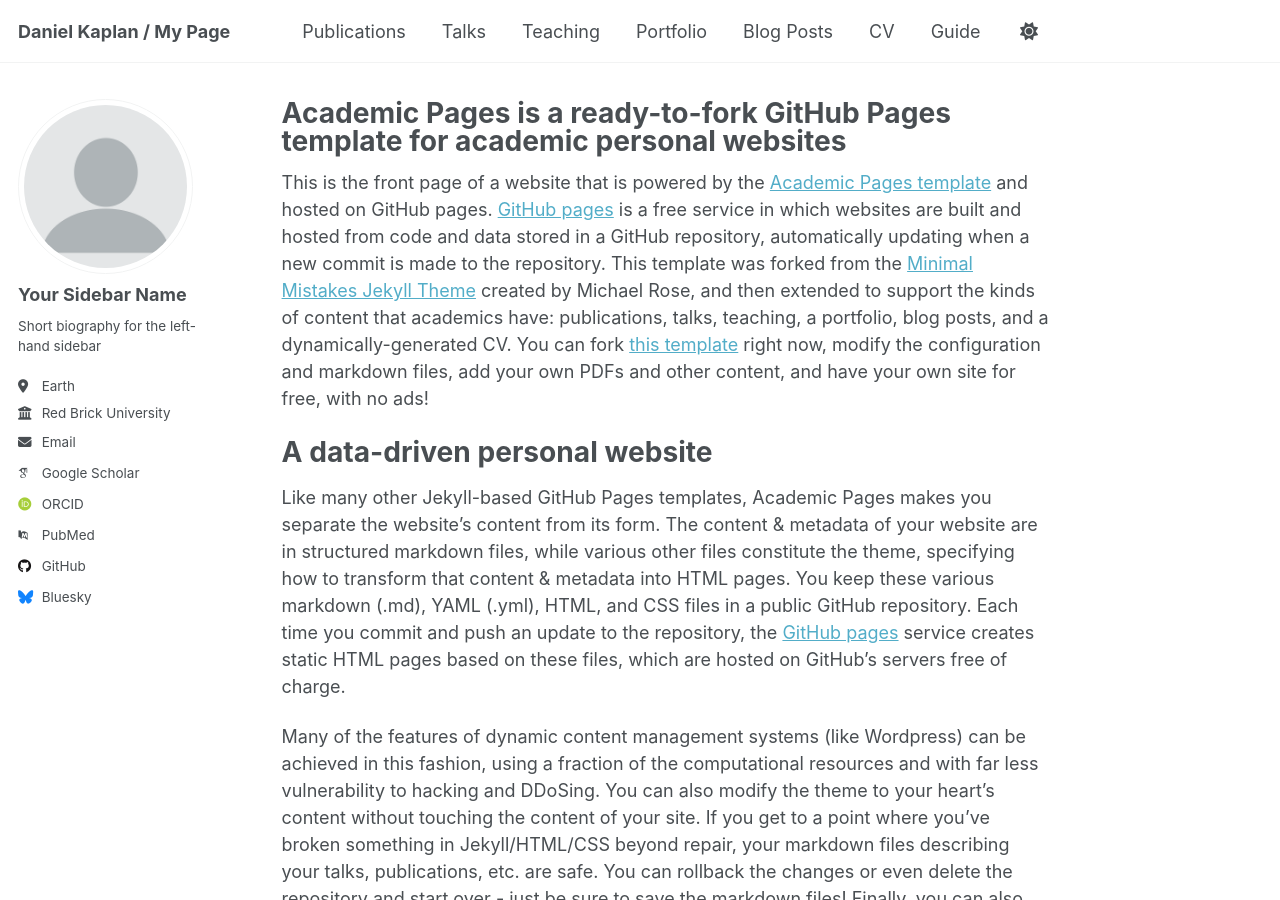
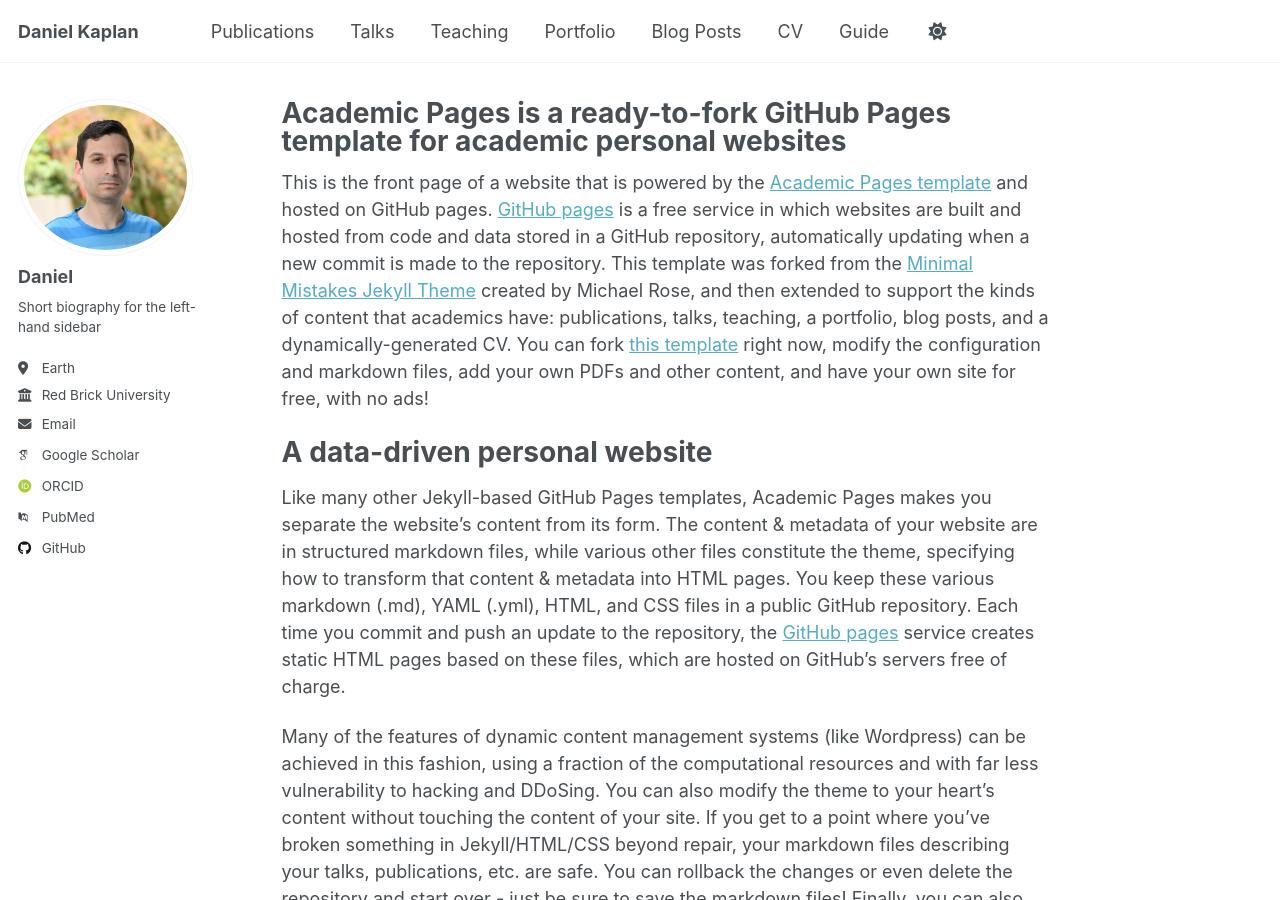
Before and after one commit to danielkaplan137/danielkaplan137.github.io, a Jekyll site: the page built from _pages/about.md, in a window 1280 px wide and 900 px high. Built offline with Jekyll 4.4.1, drawn with Linux system fonts in a browser that asks for light colours; some web fonts are replaced.

Commit message:
Update _config.yml

```diff
--- a/_config.yml
+++ b/_config.yml
@@ -9,21 +9,21 @@
 # Basic Site Settings
 locale                   : "en-US"
 site_theme               : "default"
-title                    : "Daniel Kaplan / My Page"
+title                    : "Daniel Kaplan"
 title_separator          : "-"
 name                     : &name "Daniel Kaplan"
 description              : &description "personal description"
 url                      : https://danielkaplan137.github.io # the base hostname & protocol for your site e.g. "https://[your GitHub username].github.io" or if you already have some other page hosted on Github then use "https://[your GitHub username].github.io/[Your Repo Name]"
 baseurl                  : "" # the subpath of your site, e.g. "/blog"
-repository               : "academicpages/academicpages.github.io"
+repository               : "https://github.com/danielkaplan137"
 
 # Site Author - The following control what appear as part of the author content on the side bar.
 #               If a field is blank the icon and link will not appear, otherwise it will be shown.
 #               Additional customization can be done by editing /_includes/author-profile.html
 author:
   # Biographic information
-  avatar           : "profile.png"
-  name             : "Your Sidebar Name"
+  avatar           : "headshot.jpg"
+  name             : "Daniel"
   pronouns         : # example: "she/her"
   bio              : "Short biography for the left-hand sidebar"
   location         : "Earth"
@@ -51,7 +51,7 @@ author:
   stackoverflow    : # User number or user number and name (i.e., use "1" or "1/jeff-atwood")
 
   # Social media
-  bluesky          : "bsky.app" # Replace this with you Bluesky username
+  bluesky          : # Replace this with you Bluesky username
   facebook         : # Username
   flickr           : # Username
   foursquare       : # Username
```
